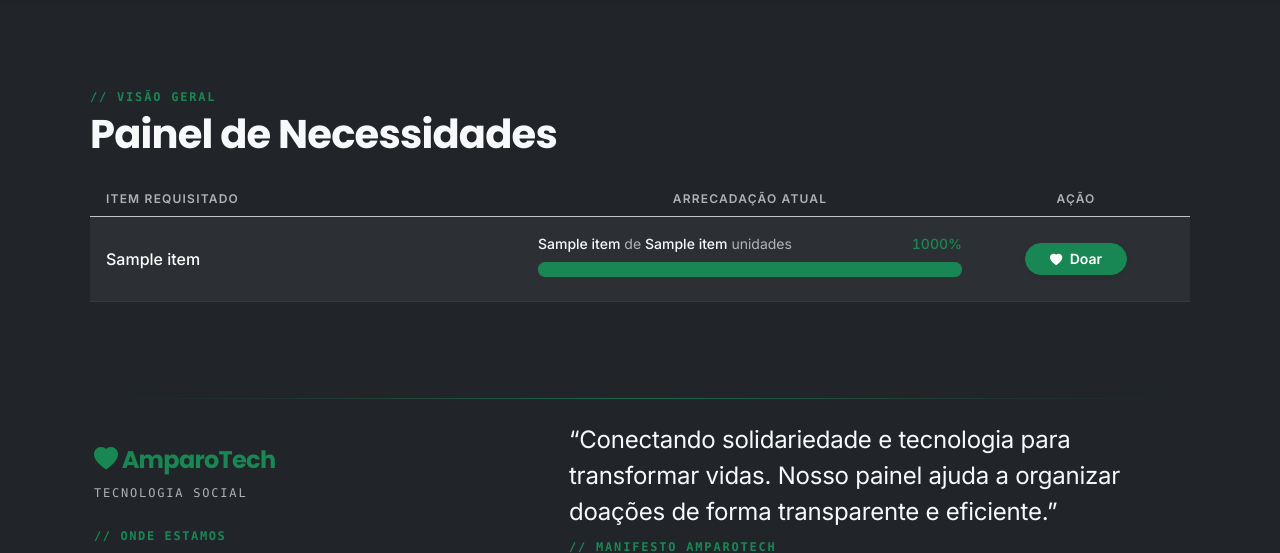
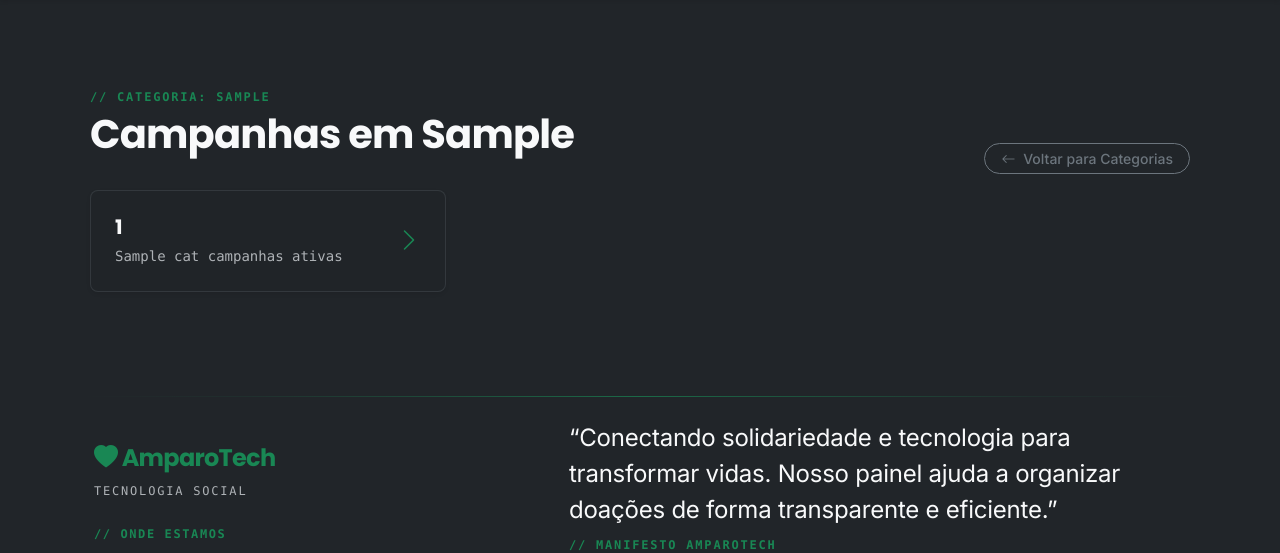
Before and after one commit to rafaelpradoj/amparo-tech, a Flask app: template templates/index.html in a window 1280 px wide. Shown: the part 57-610 px from the top of the page. Run offline with Flask 3, Linux system fonts and the light colour scheme; the template is opened without the code that fills it: most values are stand-ins (such as "Sample title", 1, 10 or a date in 2020); some libraries are stand-ins or nearby versions.

Commit message:
feat: organiza exibicao da home por categorias ativas

```diff
--- a/templates/index.html
+++ b/templates/index.html
@@ -6,13 +6,59 @@
 
   <div class="mb-5 pb-5 pt-3 px-2">
 
-    <div class="mb-4">
-      <span class="text-success text-uppercase d-block mb-1 font-monospace fw-bold" style="font-size: 0.75rem; letter-spacing: 0.15em;">// Visão Geral</span>
-      <h1 class="text-light fw-bold">Painel de Necessidades</h1>
+    <div class="mb-4 d-flex justify-content-between align-items-end flex-wrap gap-3">
+      <div>
+        <span class="text-success text-uppercase d-block mb-1 font-monospace fw-bold" style="font-size: 0.75rem; letter-spacing: 0.15em;">
+          {% if categoria_ativa %}
+            // Categoria: {{ categoria_ativa }}
+          {% else %}
+            // Visão Geral
+          {% endif %}
+        </span>
+        <h1 class="text-light fw-bold mb-3">
+          {% if categoria_ativa %}
+            Campanhas em {{ categoria_ativa }}
+          {% else %}
+            Categorias de Necessidades
+          {% endif %}
+        </h1>
+      </div>
+
+      {% if categoria_ativa %}
+        <div>
+          <a href="{{ url_for('public.index') }}" class="btn btn-outline-secondary btn-sm rounded-pill px-3 fw-medium">
+            <i class="bi bi-arrow-left me-1"></i> Voltar para Categorias
+          </a>
+        </div>
+      {% endif %}
     </div>
 
-    {% if produtos %}
+    {# --- TELA 1: EXIBIÇÃO DE CATEGORIAS (HOME) --- #}
+    {% if categorias %}
+      <div class="row g-3">
+        {% for cat in categorias %}
+          <div class="my-2 col-12 col-md-6 col-lg-4">
+            <a href="{{ url_for('public.ver_categoria', nome_categoria=cat[0]) }}" class="text-decoration-none">
+              <div class="p-4 border border-secondary border-opacity-25 rounded-3 bg-dark bg-opacity-50 text-white h-100 d-flex justify-content-between align-items-center shadow-sm hover-border-success transition-all" style="background: rgba(255, 255, 255, 0.03);">
+                <div>
+                  <h3 class="fs-5 fw-bold text-light mb-1">{{ cat[0] }}</h3>
+                  <span class="text-body-secondary small font-monospace">
+                    {{ cat[1] }} {% if cat[1] == 1 %}campanha ativa{% else %}campanhas ativas{% endif %}
+                  </span>
+                </div>
+                <div class="text-success fs-4">
+                  <i class="bi bi-chevron-right"></i>
+                </div>
+              </div>
+            </a>
+          </div>
+        {% endfor %}
+      </div>
 
+    {# --- TELA 2: LISTA DE PRODUTOS DA CATEGORIA SELECIONADA --- #}
+    {% elif produtos %}
+
+      {# Tabela Desktop #}
       <div class="table-responsive d-none d-md-block">
         <table class="table table-dark table-striped table-hover align-middle mb-0"
                style="--bs-table-bg: transparent; --bs-table-striped-bg: rgba(255, 255, 255, 0.05); --bs-table-hover-bg: rgba(255, 255, 255, 0.08);">
@@ -62,6 +108,7 @@
         </table>
       </div>
 
+      {# Card Mobile #}
       <div class="d-block d-md-none mt-2">
         {% for produto in produtos %}
           <div class="py-4 border-bottom border-secondary border-opacity-25 px-2">
```
Also changed, not shown: routes/public.py (+28 -7 lines), scripts/popular_apresentacao.py (+56 -16 lines).
